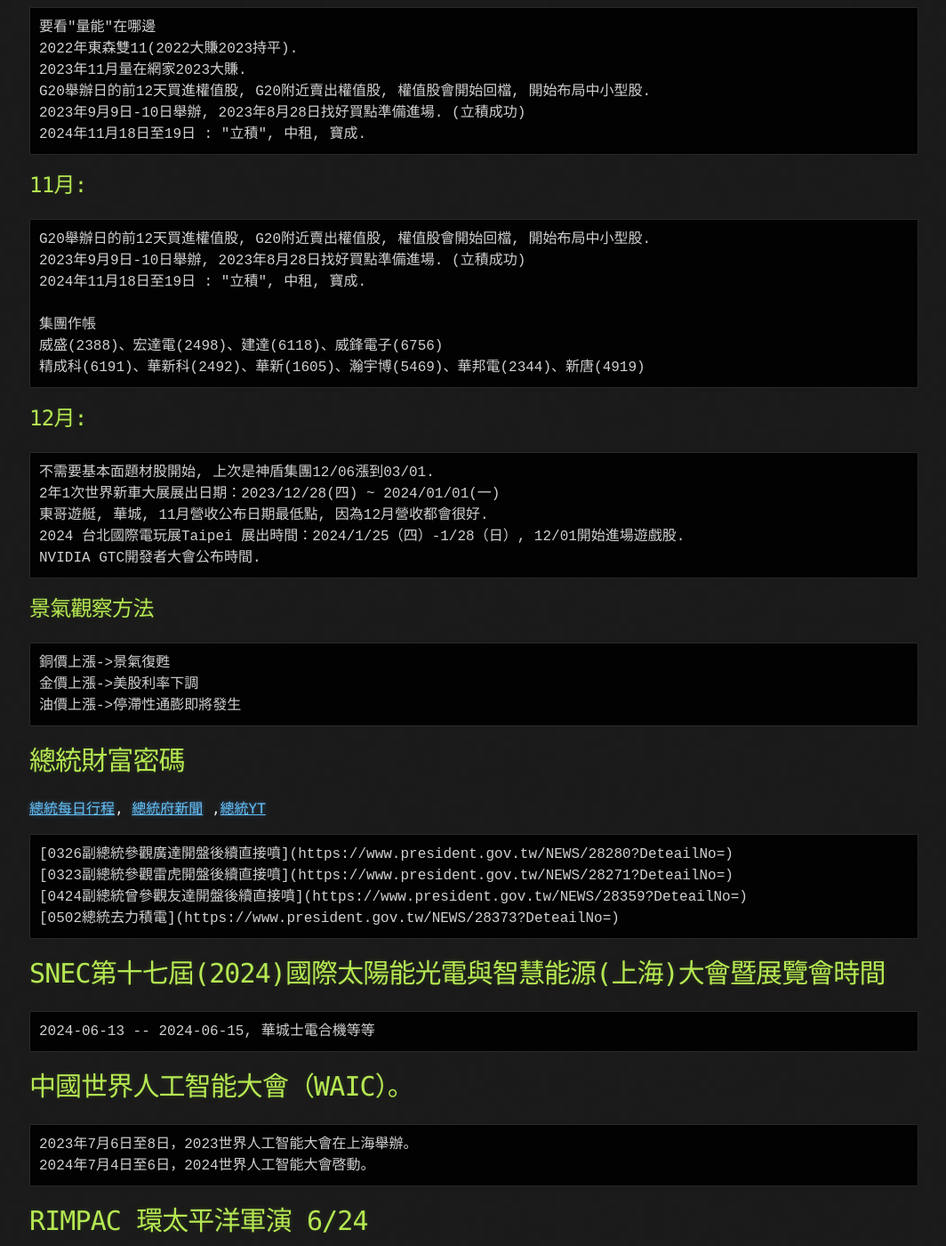
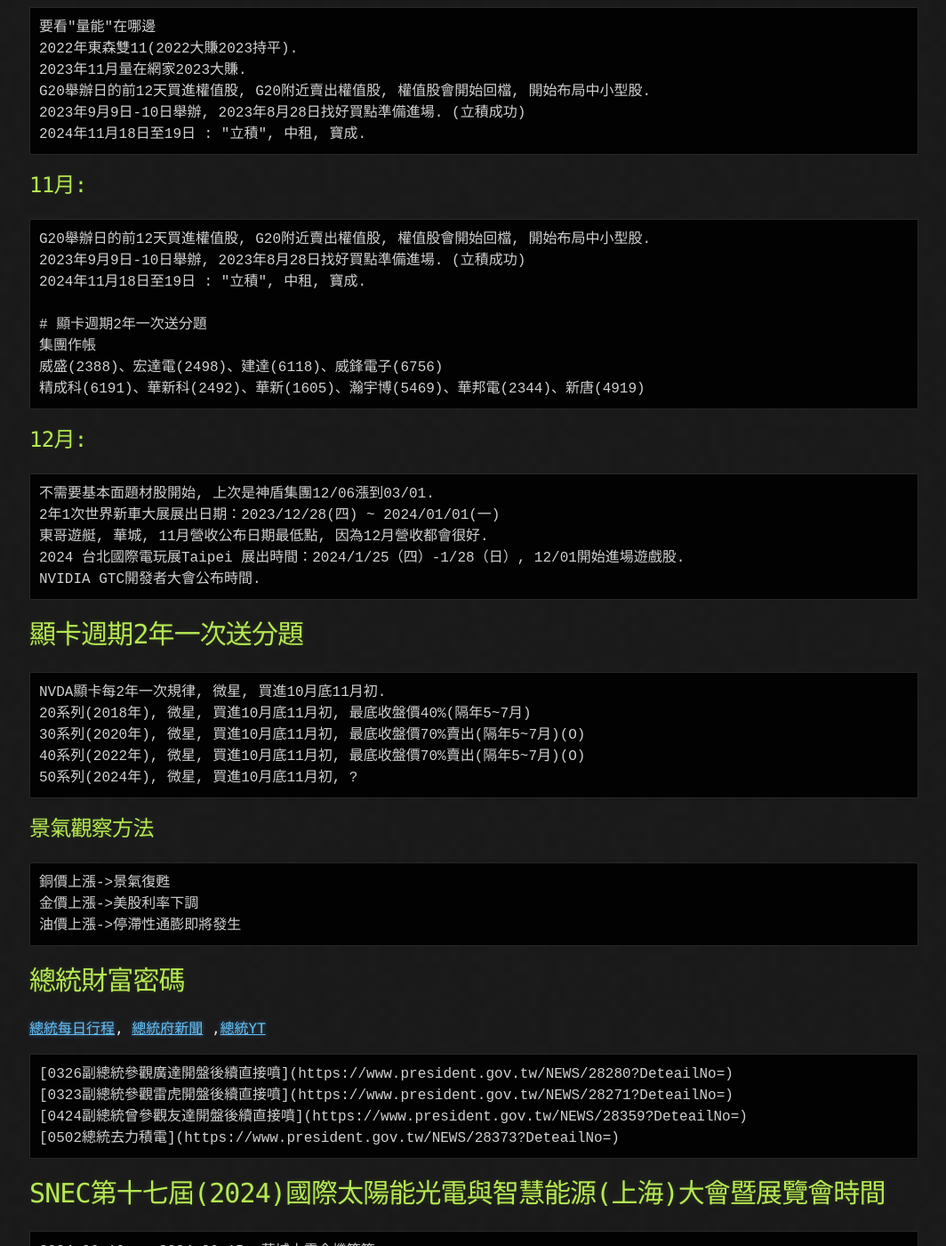
Before and after one commit to lepg5487/Stock_God, a Jekyll site: the page built from experience.md, in a window 1280 px wide and 1400 px high, scrolled down 4448 px. Shown: the whole window at 89% size, without its empty margins (107-1171 px from the left). Built offline with Jekyll 4.4.1, drawn with Linux system fonts in a browser that asks for light colours; our own code applies the rules of GitHub Pages for plain Markdown files.

Commit message:
Update experience.md

````diff
--- a/experience.md
+++ b/experience.md
@@ -177,6 +177,7 @@
 2023年9月9日-10日舉辦, 2023年8月28日找好買點準備進場. (立積成功)
 2024年11月18日至19日 : "立積", 中租, 寶成.
 
+# 顯卡週期2年一次送分題
 集團作帳
 威盛(2388)、宏達電(2498)、建達(6118)、威鋒電子(6756)
 精成科(6191)、華新科(2492)、華新(1605)、瀚宇博(5469)、華邦電(2344)、新唐(4919)
@@ -189,6 +190,16 @@
 2024 台北國際電玩展Taipei 展出時間：2024/1/25（四）-1/28（日）, 12/01開始進場遊戲股.
 NVIDIA GTC開發者大會公布時間.
 ```
+
+# 顯卡週期2年一次送分題
+```
+NVDA顯卡每2年一次規律, 微星, 買進10月底11月初.
+20系列(2018年), 微星, 買進10月底11月初, 最底收盤價40%(隔年5~7月)
+30系列(2020年), 微星, 買進10月底11月初, 最底收盤價70%賣出(隔年5~7月)(O)
+40系列(2022年), 微星, 買進10月底11月初, 最底收盤價70%賣出(隔年5~7月)(O)
+50系列(2024年), 微星, 買進10月底11月初, ?
+```
+
 ## 景氣觀察方法
 ```
 銅價上漲->景氣復甦
````
